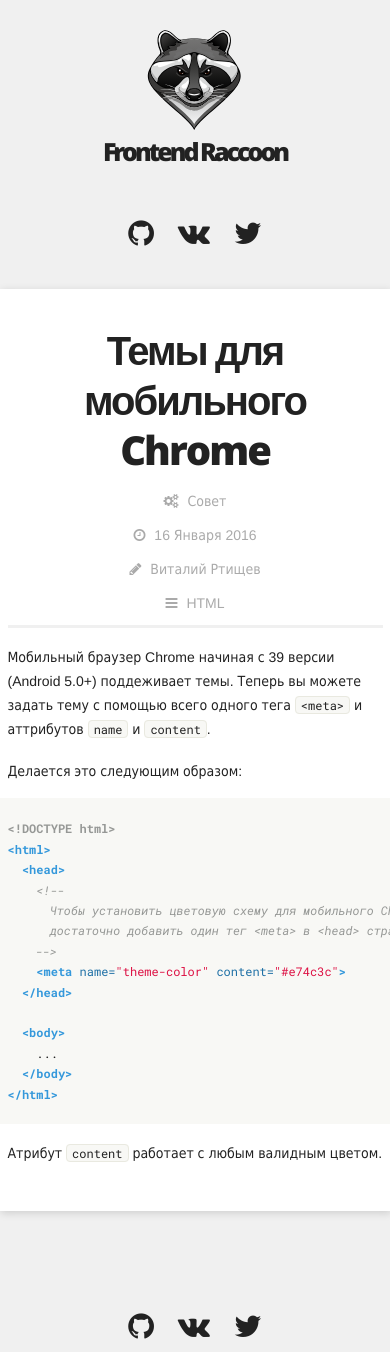
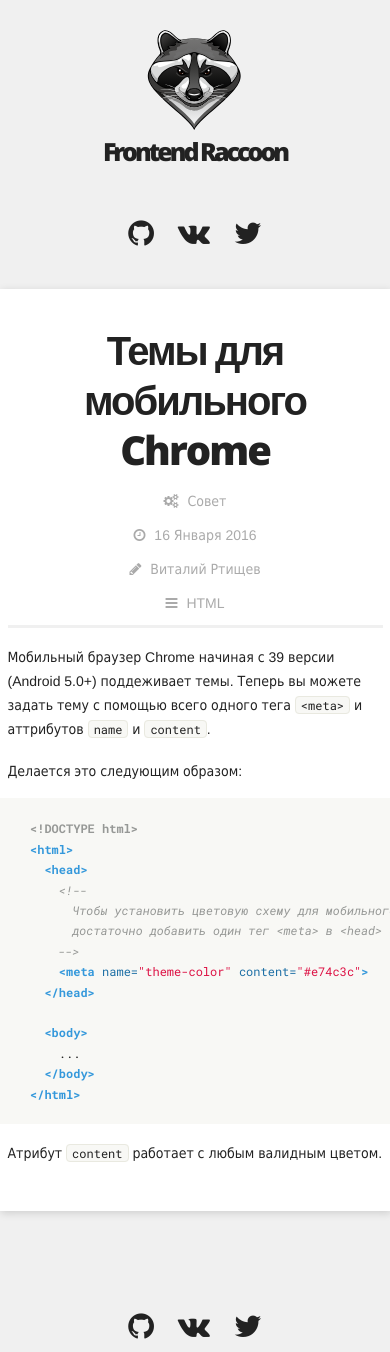
Before and after one commit to rtivital/jsraccoon, a Jekyll site: the page built from _posts/2016-01-16-tip-chrome-theme.md, in a window 390 px wide. Built offline with Jekyll 4.4.1, drawn with Linux system fonts in a browser that asks for light colours; nearby versions of some CDN libraries; comment, search, counter and statistics services are not loaded.

Commit message:
Fix offsets in mobile screens
![jsraccon fix figure](http://grlv.ru/i/jsraccon-fix-figure.png)

```diff
--- a/_sass/base/_code.scss
+++ b/_sass/base/_code.scss
@@ -21,8 +21,8 @@
 }
 
 .highlight {
-  margin-left: $spacing * -1;
-  margin-right: $spacing * -1;
+  margin-left: $spacing / -4;
+  margin-right: $spacing / -4;;
   @include breakpoint(950px) {
     margin-left: $spacing * -1.75;
     margin-right: $spacing * -1.75;
```
